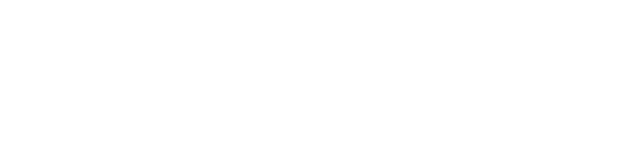
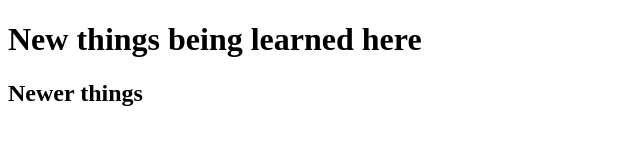
Before and after one commit to tidalwave36/learngit, a plain HTML site: page index.html in a window 1280 px wide. Shown: the whole page, without its empty margins (0-640 px from the left). Drawn offline with Linux system fonts and the light colour scheme.

```diff
--- a/index.html
+++ b/index.html
@@ -5,6 +5,7 @@
         <title>Document</title>
     </head>
     <body>
-        <h1></h1>
+        <h1>New things being learned here</h1>
+        <h2>Newer things</h2>
     </body>
 </html>
```
